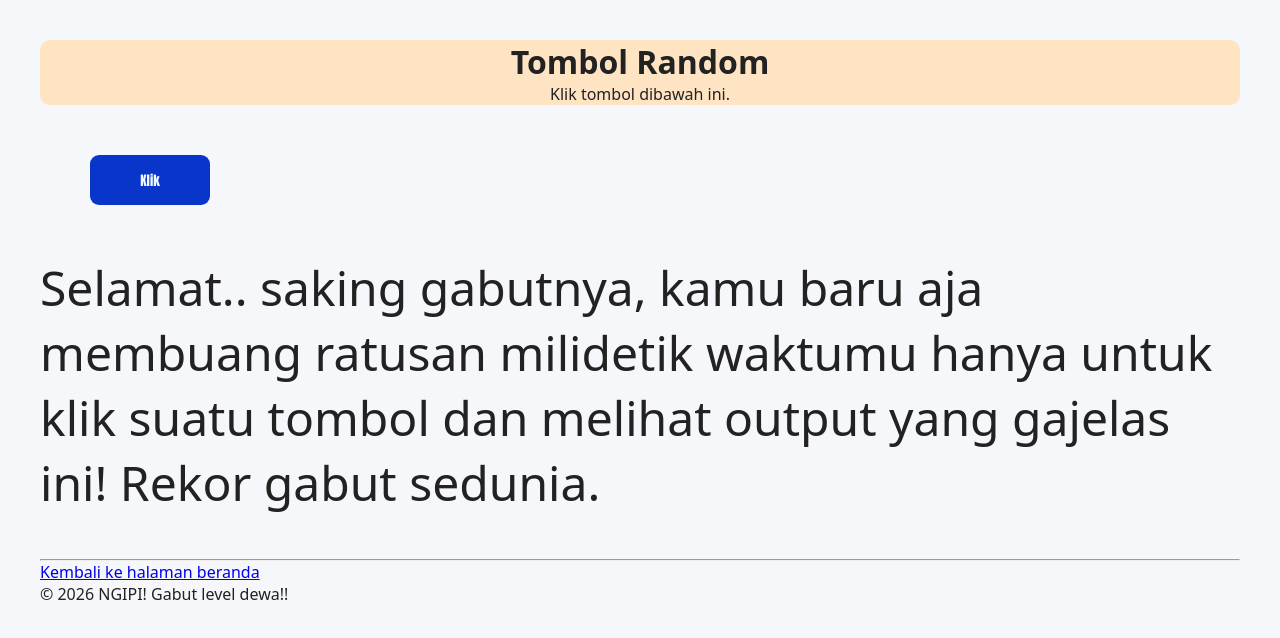
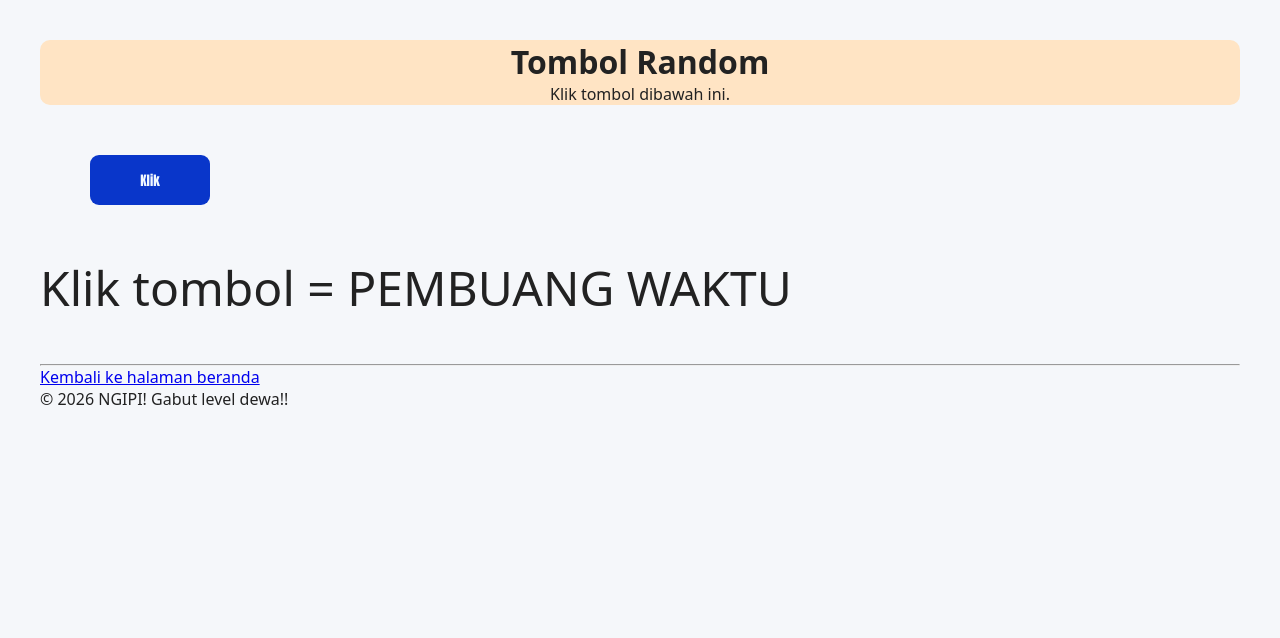
Before and after one commit to ArgusCalonDev/NGIPI, a website built with Vite: page ngipi/tombol-random.html in a window 1280 px wide. Both pictures are taken after a click on the button "Klik". Built offline with nearby package versions, Linux system fonts and the light colour scheme.

Commit message:
Edit: output tombol random jadi lebih ringkas

```diff
--- a/ngipi/tombol-random.html
+++ b/ngipi/tombol-random.html
@@ -16,7 +16,7 @@
 
     <button id="btn-random">Klik</button>
 
-    <p id="output">Selamat.. saking gabutnya, kamu baru aja membuang ratusan milidetik waktumu hanya untuk klik suatu tombol dan melihat output yang gajelas ini! Rekor gabut sedunia.</p>
+    <p id="output">Klik tombol = PEMBUANG WAKTU</p>
 
     <br><br>
     <footer>
```
